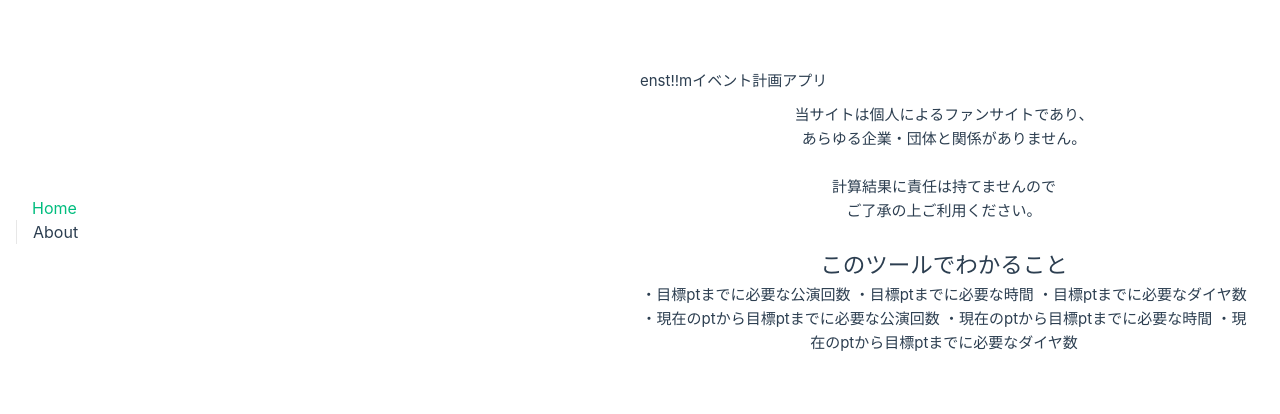
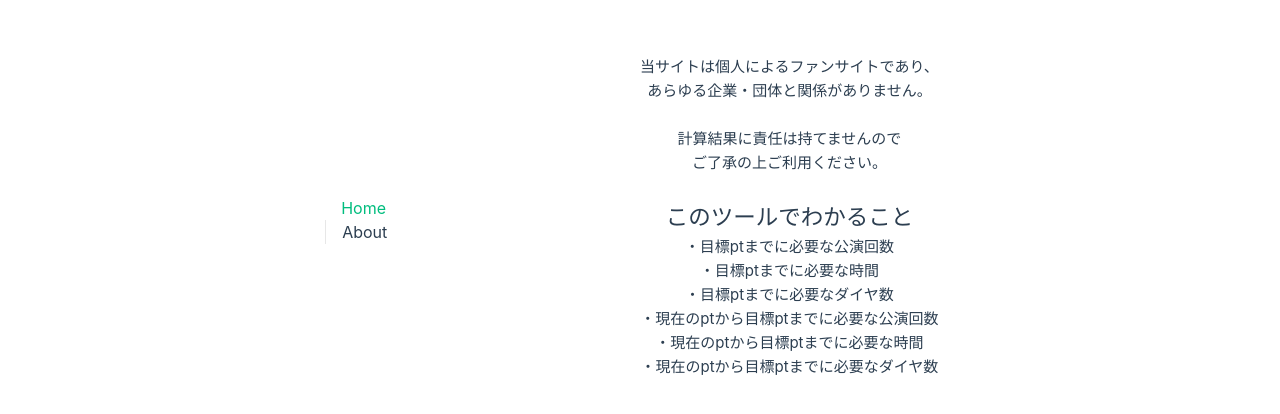
Before and after one commit to 4door/enst-music-event-plan, a Vue app: page /about in a window 1280 px wide. Shown: the part 188-602 px from the top of the page. Built offline with nearby package versions, Linux system fonts and the light colour scheme.

Commit message:
改行の修正

```diff
--- a/src/App.vue
+++ b/src/App.vue
@@ -13,7 +13,6 @@ import { RouterLink, RouterView } from "vue-router";
   </header>
 
   <main>
-  <p>enst!!mイベント計画アプリ</p>
   <RouterView />
   </main>
 </template>
--- a/src/views/AboutView.vue
+++ b/src/views/AboutView.vue
@@ -12,11 +12,17 @@
     <br />
     <h2>このツールでわかること</h2>
     ・目標ptまでに必要な公演回数
+    <br />
     ・目標ptまでに必要な時間
+    <br />
     ・目標ptまでに必要なダイヤ数
+    <br />
     ・現在のptから目標ptまでに必要な公演回数
+    <br />
     ・現在のptから目標ptまでに必要な時間
+    <br />
     ・現在のptから目標ptまでに必要なダイヤ数
+    <br />
   </div>
 </template>
 
```
